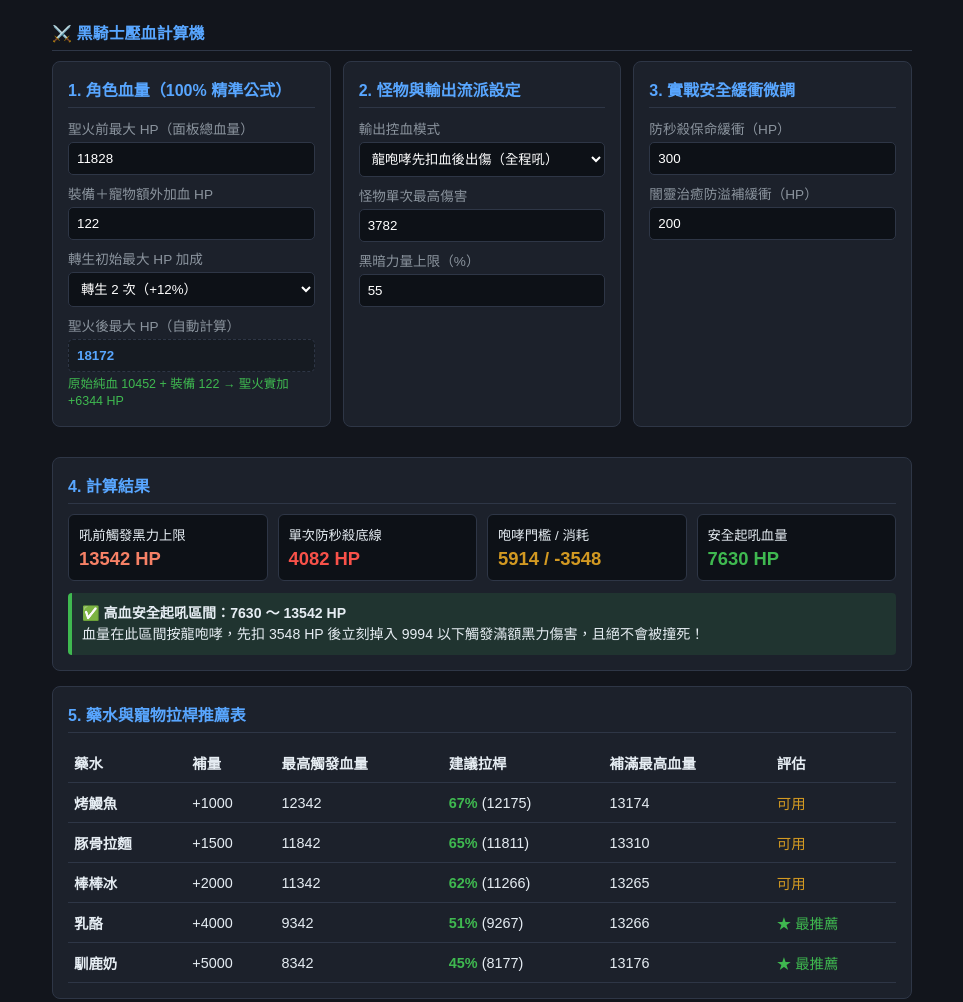
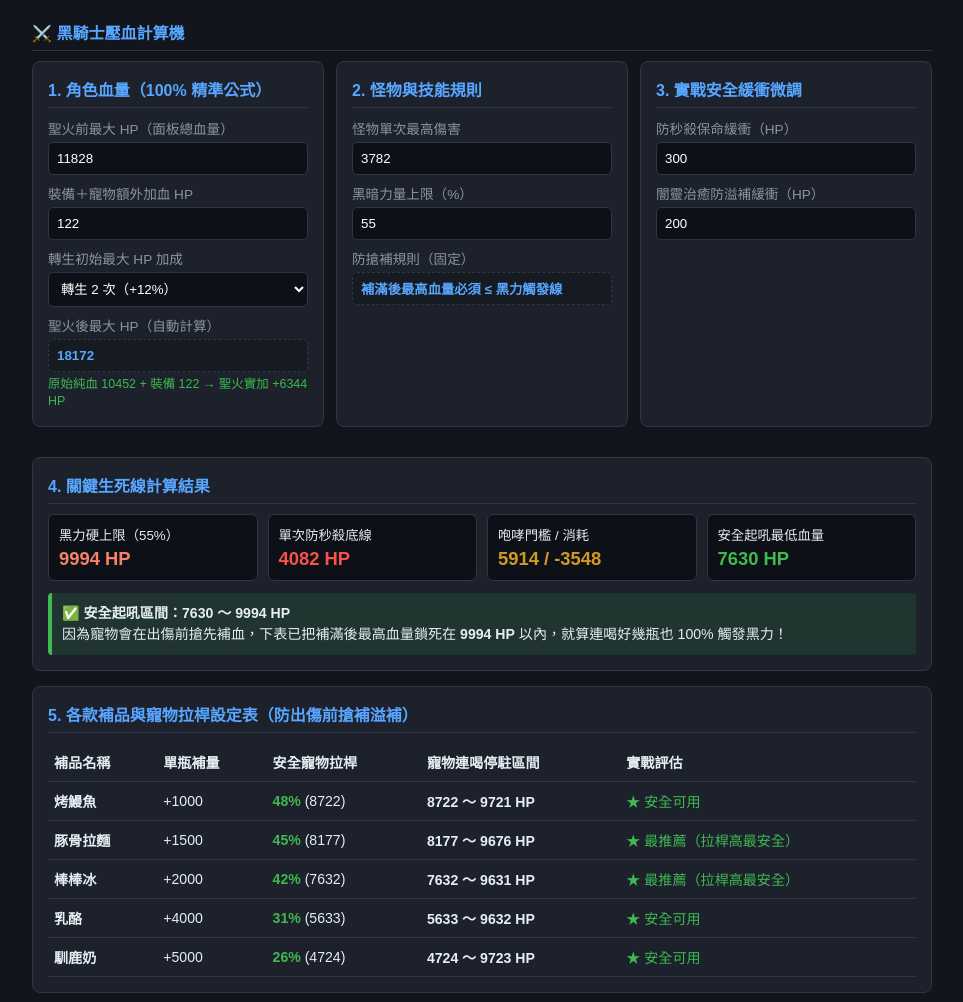
Before and after one commit to oten-cell/DA, a plain HTML site: page index.html in a window 1280 px wide. Shown: the whole page, without its empty margins (158-1121 px from the left). Drawn offline with Linux system fonts and the light colour scheme.

Commit message:
Add files via upload

```diff
--- a/index.html
+++ b/index.html
@@ -4,7 +4,7 @@
 <meta charset="UTF-8">
 <title>黑騎士壓血計算機</title>
 <style>
-  body { background:#12151c; color:#e6edf3; font-family:"Microsoft JhengHei",sans-serif; padding:20px; max-width:860px; margin:auto; }
+  body { background:#12151c; color:#e6edf3; font-family:"Microsoft JhengHei",sans-serif; padding:20px; max-width:900px; margin:auto; }
   .grid { display:grid; grid-template-columns:repeat(auto-fit,minmax(250px,1fr)); gap:12px; margin-bottom:15px; }
   .card { background:#1c212b; border:1px solid #2e3646; border-radius:8px; padding:15px; margin-bottom:15px; }
   h2 { font-size:1rem; color:#58a6ff; margin:0 0 10px; border-bottom:1px solid #2e3646; padding-bottom:6px; }
@@ -15,7 +15,7 @@
   .stats { display:grid; grid-template-columns:repeat(auto-fit,minmax(175px,1fr)); gap:10px; margin-bottom:12px; }
   .box { background:#0d1117; border:1px solid #2e3646; border-radius:6px; padding:10px; }
   .val { font-size:1.15rem; font-weight:bold; margin-top:4px; }
-  table { width:100%; border-collapse:collapse; font-size:0.9rem; }
+  table { width:100%; border-collapse:collapse; font-size:0.88rem; }
   th, td { padding:9px 6px; text-align:left; border-bottom:1px solid #2e3646; }
   .safe { color:#3fb950; } .warn { color:#d29922; } .danger { color:#f85149; } .accent { color:#f78166; }
   .alert { background:rgba(248,81,73,0.12); border-left:4px solid #f85149; padding:10px; border-radius:4px; font-size:0.88rem; }
@@ -40,14 +40,10 @@
       <div class="hint" id="hbStatus"></div>
     </div>
     <div class="card">
-      <h2>2. 怪物與輸出流派設定</h2>
-      <label>輸出控血模式</label>
-      <select id="playMode">
-        <option value="roarFirst" selected>龍咆哮先扣血後出傷（全程吼）</option>
-        <option value="alwaysZerk">全程壓血（槍連/吼常駐黑力）</option>
-      </select>
+      <h2>2. 怪物與技能規則</h2>
       <label>怪物單次最高傷害</label><input type="number" id="mobDmg" value="3782">
       <label>黑暗力量上限（%）</label><input type="number" id="zerkPct" value="55">
+      <label>防搶補規則（固定）</label><input type="text" value="補滿後最高血量必須 ≤ 黑力觸發線" readonly>
     </div>
     <div class="card">
       <h2>3. 實戰安全緩衝微調</h2>
@@ -55,9 +51,9 @@
       <label>闇靈治癒防溢補緩衝（HP）</label><input type="number" id="beholderBuffer" value="200">
     </div>
   </div>
-  <div class="card"><h2>4. 計算結果</h2><div class="stats" id="summaryGrid"></div><div id="adviceBox"></div></div>
-  <div class="card"><h2>5. 藥水與寵物拉桿推薦表</h2>
-    <table><thead><tr><th>藥水</th><th>補量</th><th>最高觸發血量</th><th>建議拉桿</th><th>補滿最高血量</th><th>評估</th></tr></thead><tbody id="potionTable"></tbody></table>
+  <div class="card"><h2>4. 關鍵生死線計算結果</h2><div class="stats" id="summaryGrid"></div><div id="adviceBox"></div></div>
+  <div class="card"><h2>5. 各款補品與寵物拉桿設定表（防出傷前搶補溢補）</h2>
+    <table><thead><tr><th>補品名稱</th><th>單瓶補量</th><th>安全寵物拉桿</th><th>寵物連喝停駐區間</th><th>實戰評估</th></tr></thead><tbody id="potionTable"></tbody></table>
   </div>
 <script>
 const potions = [
@@ -72,7 +68,6 @@ function calc() {
   const baseHp = +document.getElementById('baseHp').value || 0;
   const equipHp = +document.getElementById('equipHp').value || 0;
   const rebirthPct = +document.getElementById('rebirthPct').value || 0;
-  const playMode = document.getElementById('playMode').value;
 
   const pureHp = Math.max(0, (baseHp - equipHp) / (1 + rebirthPct / 100));
   const hbBonus = Math.round((pureHp + equipHp) * 0.6);
@@ -86,39 +81,48 @@ function calc() {
   const sBuf = +document.getElementById('surviveBuffer').value || 0;
   const bBuf = +document.getElementById('beholderBuffer').value || 0;
 
-  const zerkRawMax = Math.floor(hbHp * zerkPct / 100);
+  const zerkMax = Math.floor(hbHp * zerkPct / 100);
   const roarMin = Math.ceil(baseHp * 0.5);
   const roarCost = Math.floor(baseHp * 0.3);
-  const effectiveCeiling = playMode === 'roarFirst' ? (zerkRawMax + roarCost) : zerkRawMax;
   const surviveMin = mobDmg + sBuf;
   const safeRoar = Math.max(roarMin, roarCost + surviveMin);
 
   document.getElementById('summaryGrid').innerHTML = `
-    <div class="box"><small>${playMode === 'roarFirst' ? '吼前觸發黑力上限' : '常駐黑力上限'}</small><div class="val accent">${effectiveCeiling} HP</div></div>
+    <div class="box"><small>黑力硬上限（${zerkPct}%）</small><div class="val accent">${zerkMax} HP</div></div>
     <div class="box"><small>單次防秒殺底線</small><div class="val danger">${surviveMin} HP</div></div>
     <div class="box"><small>咆哮門檻 / 消耗</small><div class="val warn">${roarMin} / -${roarCost}</div></div>
-    <div class="box"><small>安全起吼血量</small><div class="val safe">${safeRoar} HP</div></div>
+    <div class="box"><small>安全起吼最低血量</small><div class="val safe">${safeRoar} HP</div></div>
   `;
 
-  document.getElementById('adviceBox').innerHTML = safeRoar > effectiveCeiling
-    ? `<div class="alert">⚠️ 安全起吼線（${safeRoar}）已超過上限（${effectiveCeiling}），此圖請改用槍連擊/無雙矛！</div>`
-    : `<div class="okbox">✅ <b>${playMode === 'roarFirst' ? '高血安全起吼區間' : '常駐黑力起吼區間'}：${safeRoar} ～ ${effectiveCeiling} HP</b><br>
-       ${playMode === 'roarFirst' ? `血量在此區間按龍咆哮，先扣 ${roarCost} HP 後立刻掉入 ${zerkRawMax} 以下觸發滿額黑力傷害，且絕不會被撞死！` : `血量全程維持在 ${zerkRawMax} 以下，所有技能與平砍皆常駐黑力。`}</div>`;
+  document.getElementById('adviceBox').innerHTML = safeRoar > zerkMax
+    ? `<div class="alert">⚠️ 安全起吼線（${safeRoar}）已超過黑力上限（${zerkMax}），此圖請改用槍連擊/無雙矛，或開減傷降低怪物傷害！</div>`
+    : `<div class="okbox">✅ <b>安全起吼區間：${safeRoar} ～ ${zerkMax} HP</b><br>
+       因為寵物會在出傷前搶先補血，下表已把補滿後最高血量鎖死在 <b>${zerkMax} HP</b> 以內，就算連喝好幾瓶也 100% 觸發黑力！</div>`;
 
   let tHtml = '';
   potions.forEach(p => {
-    const maxTrig = effectiveCeiling - p.heal - bBuf;
+    const maxTrig = zerkMax - p.heal - bBuf;
     const pct = hbHp > 0 ? Math.min(95, Math.floor(maxTrig / hbHp * 100)) : 0;
     const trigHp = Math.floor(hbHp * pct / 100);
-    const afterHp = (trigHp > 0 ? trigHp - 1 : 0) + p.heal;
-    let tag = '<span class="warn">可用</span>';
-    if (pct < 10 || maxTrig <= 0) tag = '<span class="danger">補過頭斷黑力</span>';
-    else if (trigHp < surviveMin) tag = '<span class="warn">拉桿偏低防連撞</span>';
-    else if (p.heal >= roarCost * 0.85) tag = '<span class="safe">★ 最推薦</span>';
+    const stopLow = trigHp;
+    const stopHigh = (trigHp > 0 ? trigHp - 1 : 0) + p.heal;
 
-    tHtml += `<tr><td><b>${p.name}</b></td><td>+${p.heal}</td><td>${maxTrig > 0 ? maxTrig : '-'}</td>
-      <td>${pct >= 10 ? `<b class="safe">${pct}%</b> (${trigHp})` : '-'}</td>
-      <td>${pct >= 10 ? afterHp : '-'}</td><td>${tag}</td></tr>`;
+    let tag = '<span class="safe">★ 安全可用</span>';
+    if (pct < 10 || maxTrig <= 0) {
+      tag = '<span class="danger">補量過大（必斷黑力）</span>';
+    } else if (trigHp < surviveMin) {
+      tag = '<span class="warn">拉桿偏低（注意防撞）</span>';
+    } else if (p.name === "棒棒冰" || p.name === "豚骨拉麵") {
+      tag = '<span class="safe">★ 最推薦（拉桿高最安全）</span>';
+    }
+
+    tHtml += `<tr>
+      <td><b>${p.name}</b></td>
+      <td>+${p.heal}</td>
+      <td>${pct >= 10 ? `<b class="safe">${pct}%</b> (${trigHp})` : '<span class="danger">不適用</span>'}</td>
+      <td>${pct >= 10 ? `<b>${stopLow} ～ ${stopHigh} HP</b>` : '-'}</td>
+      <td>${tag}</td>
+    </tr>`;
   });
   document.getElementById('potionTable').innerHTML = tHtml;
 }
```
